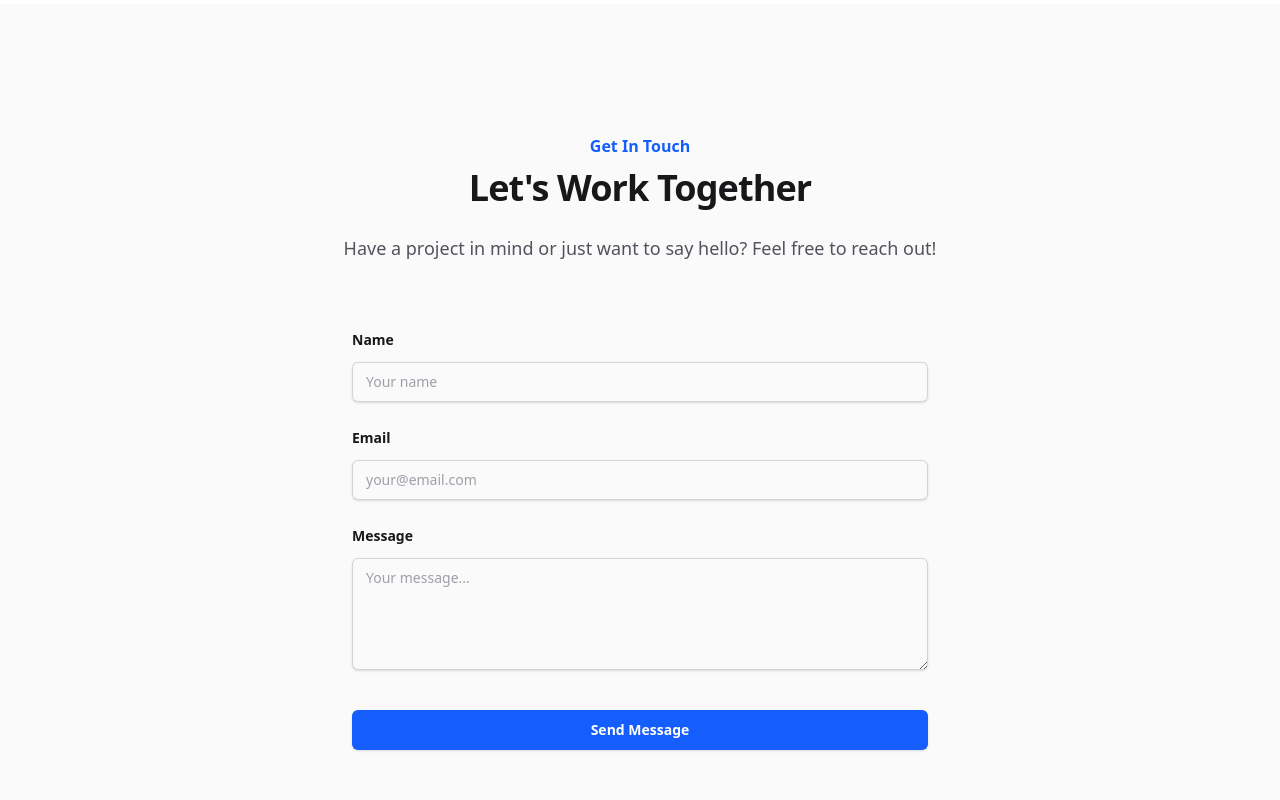
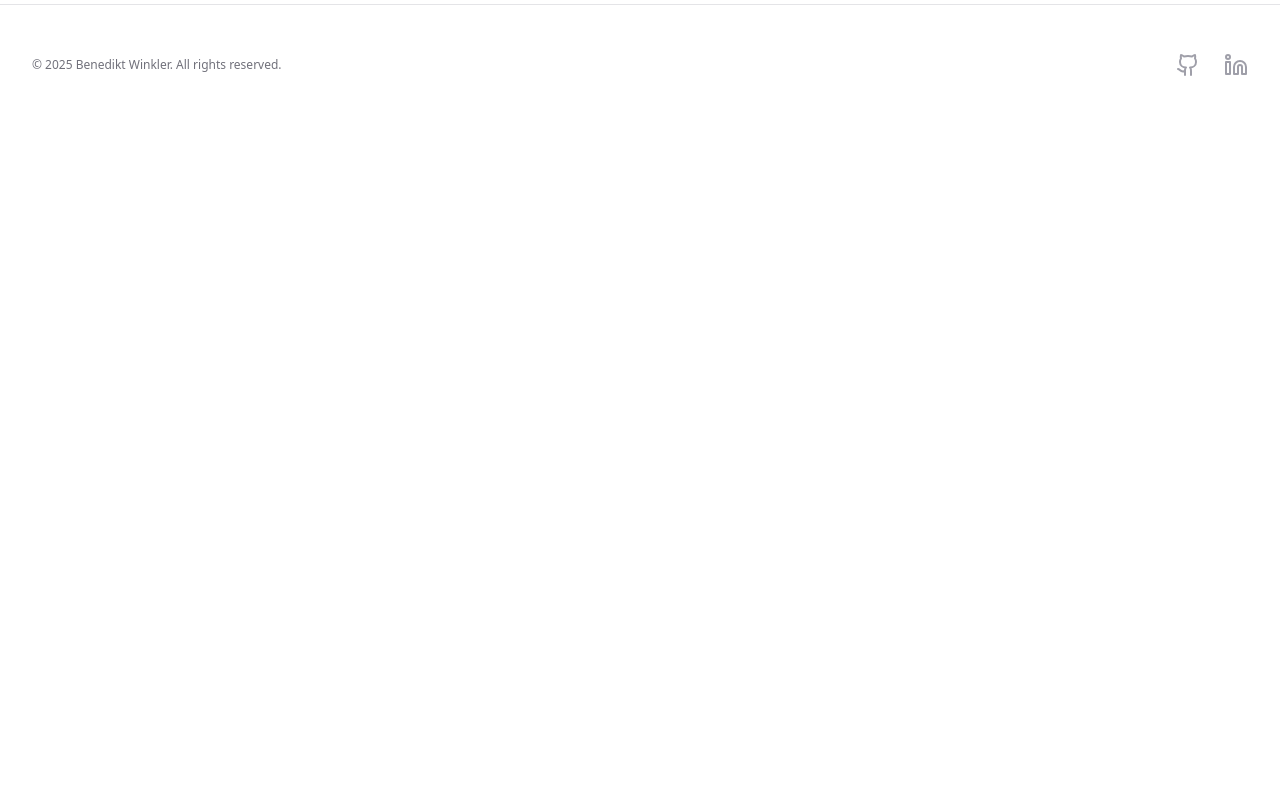
Before and after one commit to b-at-neu/portfolio, a Next.js app: page / in a window 1280 px wide. Shown: the part 2580-3380 px from the top of the page. After the commit the page ends 2705 px from the top, so only its background shows below. Built offline with nearby package versions, Linux system fonts and the light colour scheme.

Commit message:
hide contact

```diff
--- a/app/page.tsx
+++ b/app/page.tsx
@@ -1,4 +1,4 @@
-import { Header, Hero, About, Projects, Contact, Footer } from "@/components";
+import { Header, Hero, About, Projects, Footer } from "@/components";
 
 export default function Home() {
   return (
@@ -8,7 +8,7 @@ export default function Home() {
         <Hero />
         <About />
         <Projects />
-        <Contact />
+        {/* <Contact /> */}
       </main>
       <Footer />
     </>
--- a/components/Contact.tsx
+++ b/components/Contact.tsx
@@ -108,7 +108,7 @@ export default function Contact() {
             <button
               type="submit"
               disabled={status === "loading"}
-              className="block w-full rounded-md bg-blue-600 px-3.5 py-2.5 text-center text-sm font-semibold text-white shadow-sm hover:bg-blue-500 focus-visible:outline focus-visible:outline-2 focus-visible:outline-offset-2 focus-visible:outline-blue-600 disabled:opacity-50 disabled:cursor-not-allowed transition-colors"
+              className="block w-full rounded-md bg-blue-600 px-3.5 py-2.5 text-center text-sm font-semibold text-white shadow-sm hover:bg-blue-500 focus-visible:outline focus-visible:outline-offset-2 focus-visible:outline-blue-600 disabled:opacity-50 disabled:cursor-not-allowed transition-colors"
             >
               {status === "loading" ? "Sending..." : "Send Message"}
             </button>
```
